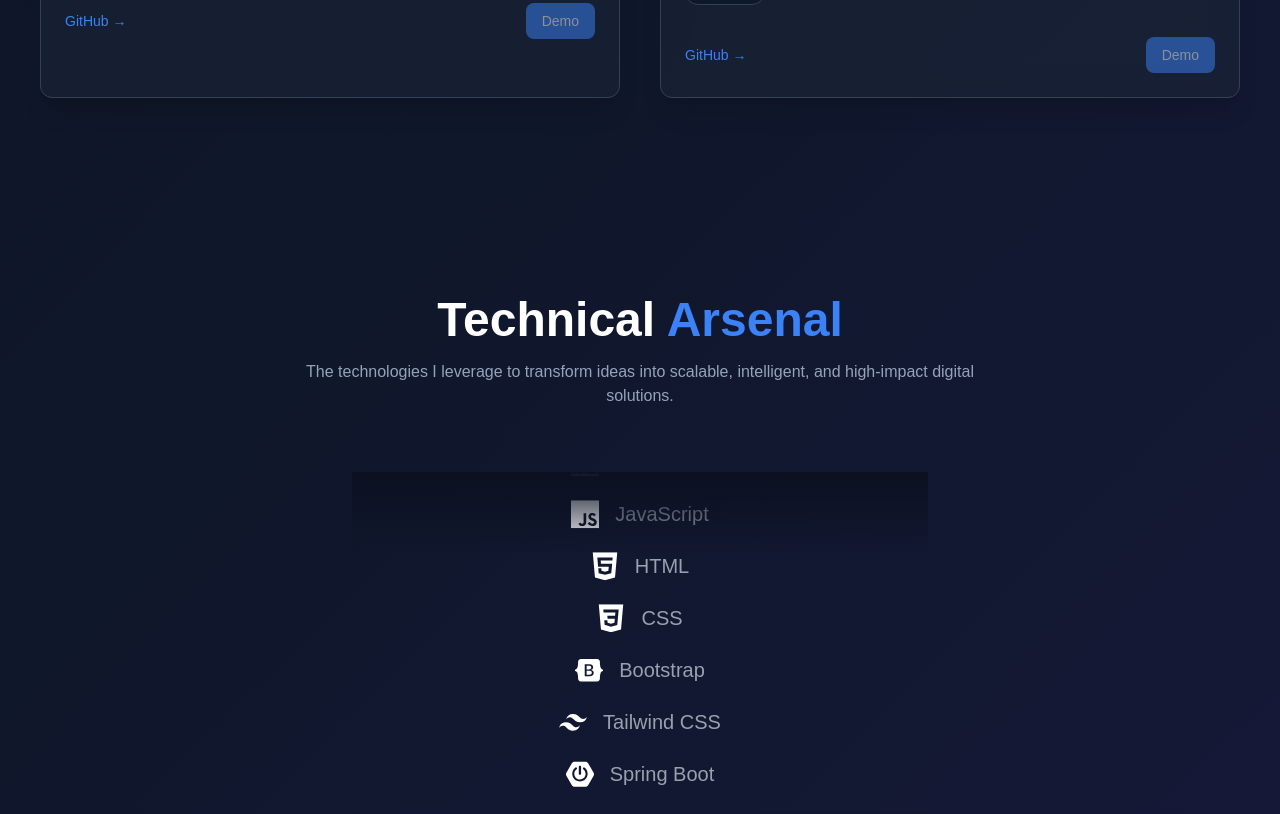
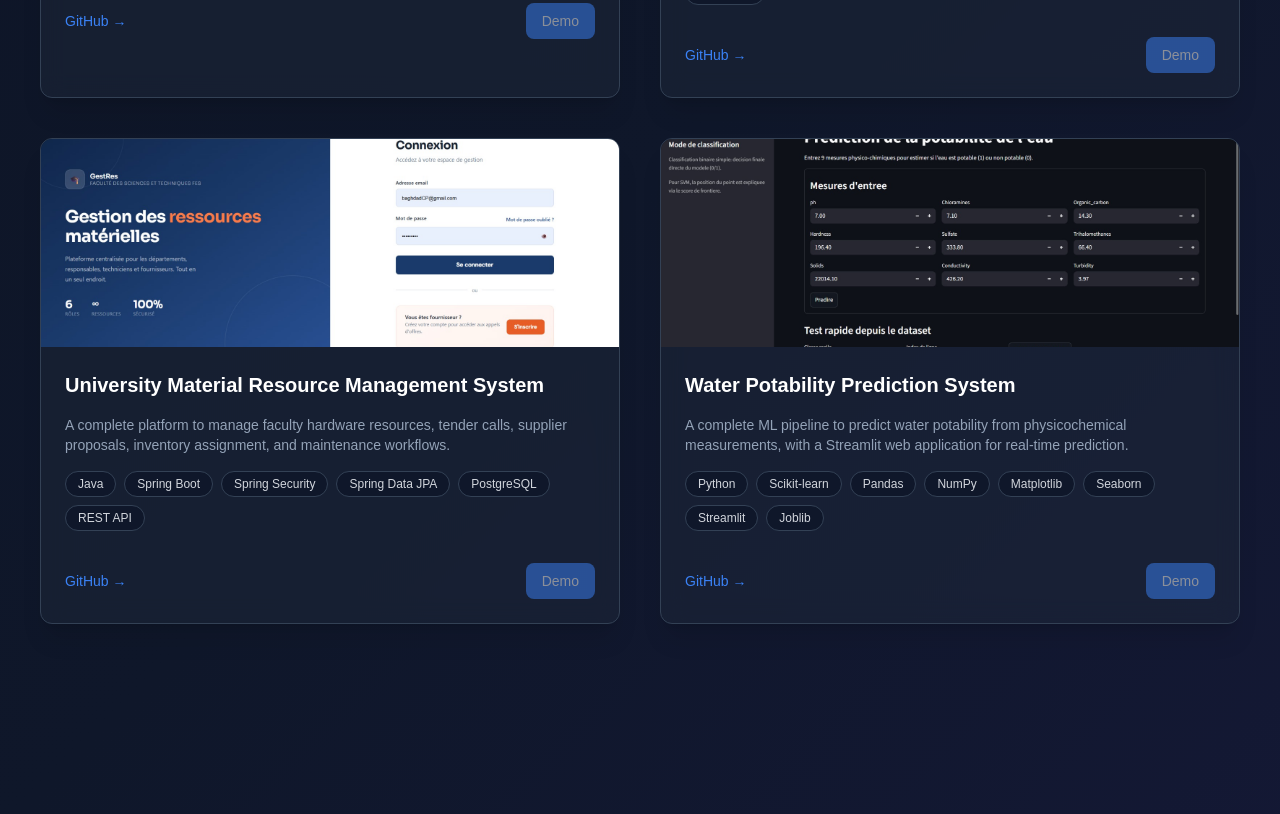
Before and after one commit to Elghbali01/portfolio, a Next.js app: page / in a window 1280 px wide. Shown: the part 3340-4154 px from the top of the page. Built offline with nearby package versions, Linux system fonts and the light colour scheme.

Commit message:
add two project

```diff
--- a/data/projects.ts
+++ b/data/projects.ts
@@ -16,7 +16,7 @@
     slug: "indonesia-tourism",
     category: "Frontend / Web Development",
     shortDescription:
-      "A static tourism website showcasing Indonesia’s culture, destinations, and travel attractions.",
+      "A static tourism website showcasing Indonesia's culture, destinations, and travel attractions.",
     fullDescription: `
 This project is a tourism-focused landing website dedicated to Indonesia.
 
@@ -34,7 +34,6 @@
     technologies: ["HTML", "CSS", "JavaScript", "PHP"],
     github: "https://github.com/Elghbali01",
     image: "/indonesia.png",
-    // demo: "https://your-demo-link.com", // ajoute quand tu déploies
   },
 
   {
@@ -113,14 +112,13 @@
     github: "https://github.com/Elghbali01/nosql-ml-project",
     image: "/redis-ml.png",
   },
+
   {
     title: "Personal Portfolio Website",
     slug: "personal-portfolio",
     category: "Frontend / Fullstack",
-
     shortDescription:
       "A modern developer portfolio built with Next.js and Tailwind CSS to showcase projects, skills, and experience.",
-
     fullDescription: `
 This project represents my personal developer portfolio built using modern web technologies.
 
@@ -136,7 +134,6 @@
 
 The architecture follows a component-based structure with centralized project data management, ensuring scalability and maintainability.
   `,
-
     technologies: [
       "Next.js",
       "React",
@@ -145,18 +142,16 @@
       "Framer Motion",
       "EmailJS",
     ],
-
     github: "https://github.com/Elghbali01/portfolio.git",
     image: "/portfolio.png",
   },
+
   {
     title: "Advanced Ticket Management System",
     slug: "ticket-management-system",
     category: "Backend / Enterprise Application",
-
     shortDescription:
       "A backend REST API for managing support tickets, users, and workflows using Spring Boot and a clean layered architecture. (In Development)",
-
     fullDescription: `
 This project is a backend REST API developed with Spring Boot to simulate a real-world ticket management system used in companies to handle incidents, support requests, and internal tasks.
 
@@ -180,7 +175,6 @@
 - DTO & Mapper patterns
 - Spring Boot backend design
   `,
-
     technologies: [
       "Java",
       "Spring Boot",
@@ -189,9 +183,128 @@
       "PostgreSQL",
       "REST API",
     ],
-
     github: "https://github.com/Elghbali01/ticket-system",
-
     image: "/ticket-system.png",
   },
+
+  {
+    title: "University Material Resource Management System",
+    slug: "resource-management-system",
+    category: "Fullstack / Enterprise Application",
+    shortDescription:
+      "A complete platform to manage faculty hardware resources, tender calls, supplier proposals, inventory assignment, and maintenance workflows.",
+    fullDescription: `
+This project is a comprehensive resource management system developed for university faculties to handle the full lifecycle of material resources (computers and printers) across departments.
+
+The system connects four types of actors: department heads, the resource manager, the maintenance service, and external suppliers — all communicating through a centralized and secured platform.
+
+Key modules include:
+
+**Tender & Procurement Management:**
+- Department heads collect hardware needs from teachers (computers, printers)
+- Needs are reviewed and validated during a departmental meeting
+- The resource manager aggregates all department requests into a formal tender call with start and end dates
+- Suppliers can register and submit proposals including delivery date, warranty duration, brand, unit prices, and total
+
+**Supplier Management:**
+- External suppliers register with a secure account (company name)
+- The resource manager can blacklist non-compliant suppliers and notify them with a rejection reason
+- The lowest bidder is selected; acceptance and rejection notifications are sent automatically
+
+**Inventory & Assignment:**
+- Each delivered resource receives a unique inventory number (barcode)
+- New suppliers are registered with full company details (location, address, website, manager)
+- Resources are assigned to specific teachers or to a whole department
+- The resource manager can list, update, or delete resources and assignments
+
+**Maintenance & Failure Reporting:**
+- Teachers report hardware failures to the maintenance service
+- Technicians intervene and, for severe failures, submit a formal report including failure description, date, frequency (rare / frequent / permanent), and type (software or hardware)
+- The resource manager reviews the report and decides to send the resource back to the supplier for repair or replacement (if under warranty)
+
+The system is built with a clean layered architecture (Controller, Service, Repository) and secured access for all user roles.
+
+It demonstrates:
+- Role-based access control (Department Head, Resource Manager, Technician, Supplier, Teacher)
+- Complex multi-actor workflow management
+- REST API design with Spring Boot
+- Full enterprise-grade backend architecture
+  `,
+    technologies: [
+      "Java",
+      "Spring Boot",
+      "Spring Security",
+      "Spring Data JPA",
+      "PostgreSQL",
+      "REST API",
+    ],
+    github: "https://github.com/Elghbali01/resource-management-backend.git",
+    image: "/gestion_resource.png",
+  },
+
+  {
+    title: "Water Potability Prediction System",
+    slug: "water-potability-ml",
+    category: "Machine Learning / Data Science",
+    shortDescription:
+      "A complete ML pipeline to predict water potability from physicochemical measurements, with a Streamlit web application for real-time prediction.",
+    fullDescription: `
+This project is a complete Machine Learning study aimed at predicting whether water is safe to drink (potable or not) based on 9 physicochemical parameters.
+
+The goal is to minimize the risk of classifying non-potable water as safe — a critical safety requirement in real-world water quality assessment.
+
+**Dataset & Features:**
+The model is trained on the water_potability.csv dataset containing 9 input features:
+- pH, Hardness, Solids, Chloramines, Sulfate
+- Conductivity, Organic Carbon, Trihalomethanes, Turbidity
+
+**Project Phases:**
+
+**Phase 1 — Feature Importance Analysis:**
+- A Decision Tree (max depth 5) is trained to rank the contribution of each variable
+- Results are visualized with a bar chart of feature importances
+
+**Phase 2 — Strategy 1 (Median Imputation):**
+- Missing values are filled with the column median
+- All rows and all columns are preserved
+- 3 models are trained and evaluated: Random Forest, KNN, SVM
+
+**Phase 3 — Strategy 2 (NaN Row Removal):**
+- Rows containing missing values are dropped entirely
+- Same 3 models are trained and evaluated on the cleaned dataset
+
+**Model Evaluation & Selection:**
+- Primary metric: Recall of class 0 (non-potable water), to minimize false positives
+- Secondary metrics: Accuracy, F1-score, ROC-AUC
+- Confusion matrices and ROC curves generated for each model and strategy
+- Best model and scaler saved as .pkl artifacts for reuse
+- Cross-validation (cv=3) performed on the best configuration
+
+**Streamlit Application:**
+An interactive web interface allows:
+- Manual entry of the 9 physicochemical parameters with sliders and inputs
+- Real-time binary prediction (potable / non-potable)
+- SVM decision function score display (distance to decision boundary)
+- Quick test from a dataset row with class filter and index selector
+- Full prediction history with CSV export
+
+This project demonstrates:
+- End-to-end ML pipeline (preprocessing, training, evaluation, deployment)
+- Missing value strategy comparison and impact analysis
+- Binary classification with safety-oriented metric prioritization
+- Model persistence and interactive deployment with Streamlit
+  `,
+    technologies: [
+      "Python",
+      "Scikit-learn",
+      "Pandas",
+      "NumPy",
+      "Matplotlib",
+      "Seaborn",
+      "Streamlit",
+      "Joblib",
+    ],
+    github: "https://github.com/Elghbali01",
+    image: "/portabilite_eau.png",
+  },
 ];
```
Also changed, not shown: public/gestion_resource.png (added), public/portabilite_eau.png (added).
